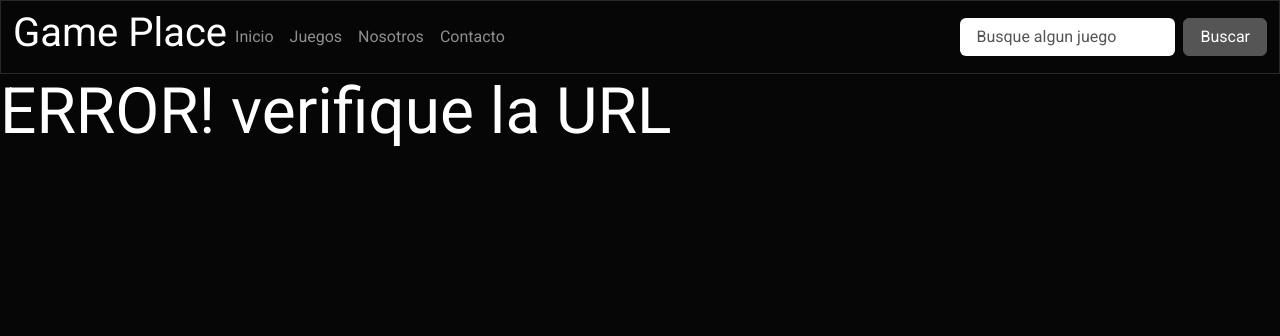
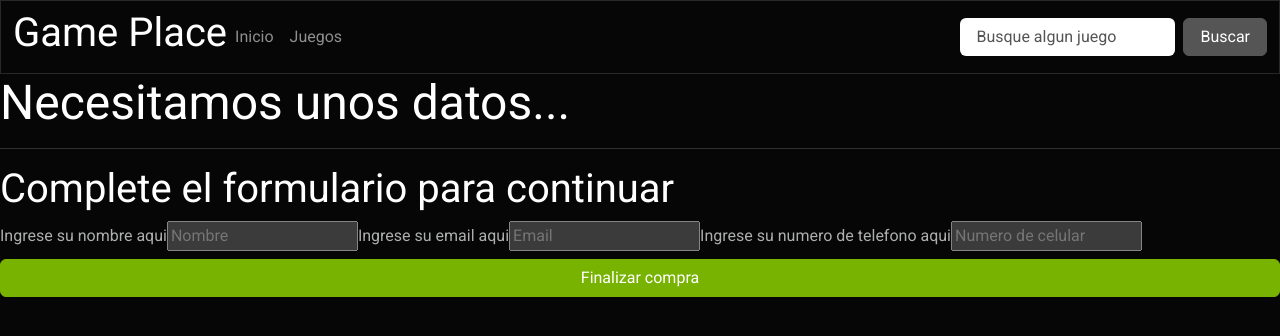
Before and after one commit to nicocastx/Game-Place, a React (Create React App) app: page /checkout in a window 1280 px wide. Shown: the top 336 px of the page. Built offline with nearby package versions, Linux system fonts and the light colour scheme; no server answers.

Commit message:
Desafio item collection 2 V1.0

```diff
--- a/src/components/App.css
+++ b/src/components/App.css
@@ -1,16 +1,3 @@
-.main-title{
-    text-align: center;
-}
-
-.welcomeContainer{
-    height: 100vh;
-    display: flex;
-    flex-direction: column;
-    justify-content: center;
-    align-items: center;
-    vertical-align: middle;
-}
-
 img{
     width: 80%;
 }
--- a/src/components/App.jsx
+++ b/src/components/App.jsx
@@ -4,10 +4,10 @@ import "./App.css";
 import Nav from "./navBar/Nav";
 import JuegoListContainer from './juegos/juegoListContainer/JuegoListContainer';
 import JuegoDetailContainer from './juegoDetailContainer/ItemDetailContainer'
-import About from './about/About'
-import Contact from './contact/Contact'
 import CartProvider from '../context/CartContext';
 import Cart from './Cart/Cart';
+import Checkout from './checkout/Checkout';
+import Home from './Home/Home';
 
 function App() {
   return (
@@ -15,18 +15,9 @@ function App() {
       <Nav />
       <Routes>
         <Route path="/" element={
-          <div className='welcomeContainer'>
-            <h1 className="main-title">Bienvenido a Game Place</h1>
-            <img src="https://i.pinimg.com/originals/99/cd/09/99cd0925c516b5d0a740dffd03c3e0df.gif" alt="inicio" />
-          </div>} />
+          <Home/>} />
         <Route path='/juegos' element={
           <JuegoListContainer />
-        } />
-        <Route path='/about' element={
-          <About />
-        } />
-        <Route path='/contact' element={
-          <Contact />
         } />
         <Route path='/item/:id' element={
           <JuegoDetailContainer />
@@ -37,6 +28,9 @@ function App() {
         <Route path='/cart' element={
           <Cart/>
         } />
+        <Route path='/checkout' element={
+          <Checkout/>
+        } />
         <Route path="*" element={<h1>ERROR! verifique la URL</h1>} />
       </Routes>
     </CartProvider>
--- a/src/components/Cart/Cart.jsx
+++ b/src/components/Cart/Cart.jsx
@@ -3,8 +3,10 @@ import { useCartContext } from '../../context/CartContext'
 import CartDetail from './CartDetail'
 import { Link } from 'react-router-dom';
 
+
+
 export default function Cart() {
-    const {cart} = useCartContext();
+    const { cart, clear, calcularTotal } = useCartContext();
     return (
         <div className='row m-auto'>
             {cart.length === 0 ?
@@ -16,9 +18,23 @@ export default function Cart() {
                         </button>
                     </Link>
                 </>
-            :cart.map((itemC, indice)=>
-                <CartDetail itemC= {itemC} key={indice}/>
+                : <>
+                    {cart.map((itemC, indice) =>
+                        <CartDetail itemC={itemC} key={indice} />
                     )}
+                    <div className="totalContainer">
+                        <button type="button" className="btn btnDet btn-op btn-secondary" onClick={clear}>
+                            Limpiar Carrito
+                        </button>
+                        <h2>Total = </h2>
+                        <p>{calcularTotal()}</p>
+                        <Link to={`/checkout`}>
+                            <button type="button" className="btn btnDet btn-op btn-primary">
+                                Finalizar Compra
+                            </button>
+                        </Link>
+                    </div>
+                </>}
         </div>
     )
 }
--- a/src/components/Cart/CartDetail.jsx
+++ b/src/components/Cart/CartDetail.jsx
@@ -8,7 +8,7 @@ export default function CartDetail({ itemC }) {
             <div className="card-body p-4">
                 <div className="row d-flex justify-content-between align-items-center">
                     <div className="col-md-2 col-lg-2 col-xl-2">
-                        <img src={itemC.url} className="img-fluid rounded-3" alt={"imagen de " + itemC.nombre} />
+                        <img src={itemC.img} className="img-fluid rounded-3" alt={"imagen de " + itemC.nombre} />
                     </div>
                     <div className="col-md-3 col-lg-3 col-xl-3">
                         <p className="lead fw-normal mb-2">{itemC.nombre}</p>
--- /dev/null
+++ b/src/components/Home/Home.jsx
@@ -0,0 +1,11 @@
+import React from 'react'
+import './home.css'
+
+export default function Home() {
+    return (
+        <div className='welcomeContainer'>
+            <h1 className="main-title">Bienvenido a Game Place</h1>
+            <img src="https://i.pinimg.com/originals/99/cd/09/99cd0925c516b5d0a740dffd03c3e0df.gif" alt="inicio" />
+        </div>
+    )
+}
--- /dev/null
+++ b/src/components/Home/home.css
@@ -0,0 +1,12 @@
+.main-title{
+    text-align: center;
+}
+
+.welcomeContainer{
+    height: 100vh;
+    display: flex;
+    flex-direction: column;
+    justify-content: center;
+    align-items: center;
+    vertical-align: middle;
+}
--- a/src/components/about/About.jsx
+++ /dev/null
@@ -1,7 +0,0 @@
-import React from 'react'
-
-export default function About() {
-    return (
-        <div>About</div>
-    )
-}
--- /dev/null
+++ b/src/components/checkout/Checkout.jsx
@@ -0,0 +1,50 @@
+import React, {useState, useEffect} from 'react'
+import { useCartContext } from '../../context/CartContext'
+import { generoOrden } from '../../firebase/firebase'
+
+export default function Checkout() {
+    const {cart, calcularTotal} = useCartContext()
+    const [buyer, setBuyer] = useState({
+        nombre: "",
+        email: "",
+        phone: ""
+    })
+
+    const {nombre, email, phone} = buyer
+
+    const handleInputChange = (e) =>{
+
+        //en los input, name, value y los atributos del objeto deben ser iguales
+        setBuyer({
+            ...buyer,
+            [e.target.name]: e.target.value
+        })
+    }
+
+    const handleSubmit = (e) =>{
+        e.preventDefault()
+        const items = cart.map(e => {return {id:e.id,title:e.nombre, price: e.precio, amount:e.cantCart }})
+        const dia = new Date()
+        const total = calcularTotal()
+        const data = {buyer, items, dia, total}
+        console.log("data", data)
+        generoOrden(data)
+    }
+    return (
+        <>
+        <h2>Necesitamos unos datos...</h2>
+        <hr/>
+        <h3>Complete el formulario para continuar</h3>
+            <form action="">
+                <label htmlFor="nombre">Ingrese su nombre aqui</label>
+                <input type="text" name="nombre" id="nombre" placeholder='Nombre' value={nombre} onChange={handleInputChange}/>
+                <label htmlFor="email">Ingrese su email aqui</label>
+                <input type="text" name="email" id="email" placeholder='Email' value={email} onChange={handleInputChange}/>
+                <label htmlFor="phone">Ingrese su numero de telefono aqui</label>
+                <input type="text" name="phone" id="email" placeholder='Numero de celular' value={phone} onChange={handleInputChange}/>
+
+                <input type="submit" className='btn btn-success'value="Finalizar compra" onClick={handleSubmit}/>
+            </form>
+        </>
+    )
+}
--- a/src/components/contact/Contact.jsx
+++ /dev/null
@@ -1,7 +0,0 @@
-import React from 'react'
-
-export default function Contact() {
-    return (
-        <div>Contact</div>
-    )
-}
--- a/src/components/navBar/Nav.jsx
+++ b/src/components/navBar/Nav.jsx
@@ -35,16 +35,6 @@ function Nav() {
                                     Juegos
                                 </Link>
                             </li>
-                            <li className="nav-item">
-                                <Link className="nav-link" to="/about">
-                                    Nosotros
-                                </Link>
-                            </li>
-                            <li className="nav-item">
-                                <Link className="nav-link" to="/contact">
-                                    Contacto
-                                </Link>
-                            </li>
                         </ul>
                         <Link className="nav-link" to="/cart"><CartWidget/></Link>
                         <Form contBuscar="Busque algun juego" />
--- a/src/context/CartContext.jsx
+++ b/src/context/CartContext.jsx
@@ -45,8 +45,14 @@ const CartProvider = (props) => {
         setCart([])
     }
 
+    const calcularTotal = () => {
+        let total = 0
+        total = cart.reduce((acum, juego) => acum + juego.cantCart * juego.precio, 0)
+        return total
+    }
+
     return(
-        <CartContext.Provider value={{cart, additem, removeitem, clear}}>
+        <CartContext.Provider value={{cart, additem, removeitem, clear, calcularTotal}}>
             {props.children}
         </CartContext.Provider>
     )
--- a/src/firebase/firebase.js
+++ b/src/firebase/firebase.js
@@ -10,7 +10,9 @@ import {
     deleteDoc,
     updateDoc,
     getDocs,
-    getFirestore, where, query
+    getFirestore,
+    where,
+    query
 } from "firebase/firestore";
 
 // TODO: Add SDKs for Firebase products that you want to use
@@ -52,15 +54,25 @@ async function cargarBaseDeDatos() {
 }
 
 const getJuego = async (id) => {
+    try {
         const juego = await getDoc(doc(db, "juegos", id))
-        const result = {id:juego.id, ...juego.data()}
+        const result = {
+            id: juego.id,
+            ...juego.data()
+        }
         return result
+    } catch (error) {
+        console.log(error)
+    }
 }
 
 const getJuegos = async () => {
     try {
         const juegos = await getDocs(collection(db, "juegos"))
-            const result = juegos.docs.map((doc) => doc = {id:doc.id, ...doc.data()})
+        const result = juegos.docs.map((doc) => doc = {
+            id: doc.id,
+            ...doc.data()
+        })
         return result
     } catch (error) {
         console.log(error)
@@ -69,12 +81,26 @@ async function cargarBaseDeDatos() {
 
 const getJuegosCate = async (idcat) => {
     try {
-            const document = query(collection(db, "juegos"), where("categoria", "==", idcat ))
+        const document = query(collection(db, "juegos"), where("categoria", "==", idcat))
         const juegos = await getDocs(document)
-            const result = juegos.docs.map((doc) => doc = {id:doc.id, ...doc.data()})
+        const result = juegos.docs.map((doc) => doc = {
+            id: doc.id,
+            ...doc.data()
+        })
         return result
     } catch (error) {
         console.log(error)
+    }
+}
+
+const generoOrden = async (data) =>{
+    try {
+        const col = collection(db, "Orders")
+        await addDoc(col, {
+            data
+        })
+    } catch (error) {
+        console.log(error);
     }
 }
 
@@ -84,7 +110,8 @@ async function cargarBaseDeDatos() {
     cargarBaseDeDatos,
     getJuego,
     getJuegos,
-            getJuegosCate
+    getJuegosCate,
+    generoOrden
 }
 
 //todo este archivo es la configuracion del codigo
```
Lines whose indentation alone changed are shown as unchanged.
